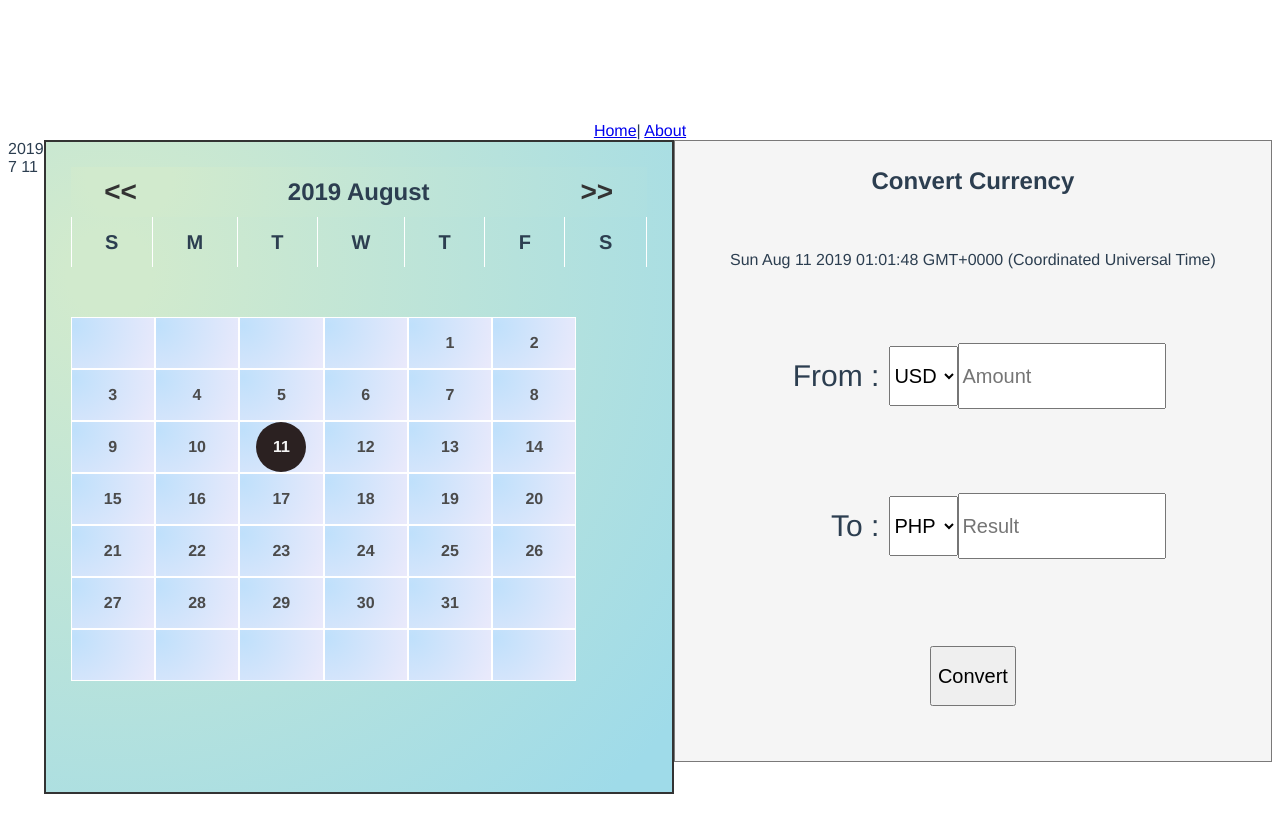
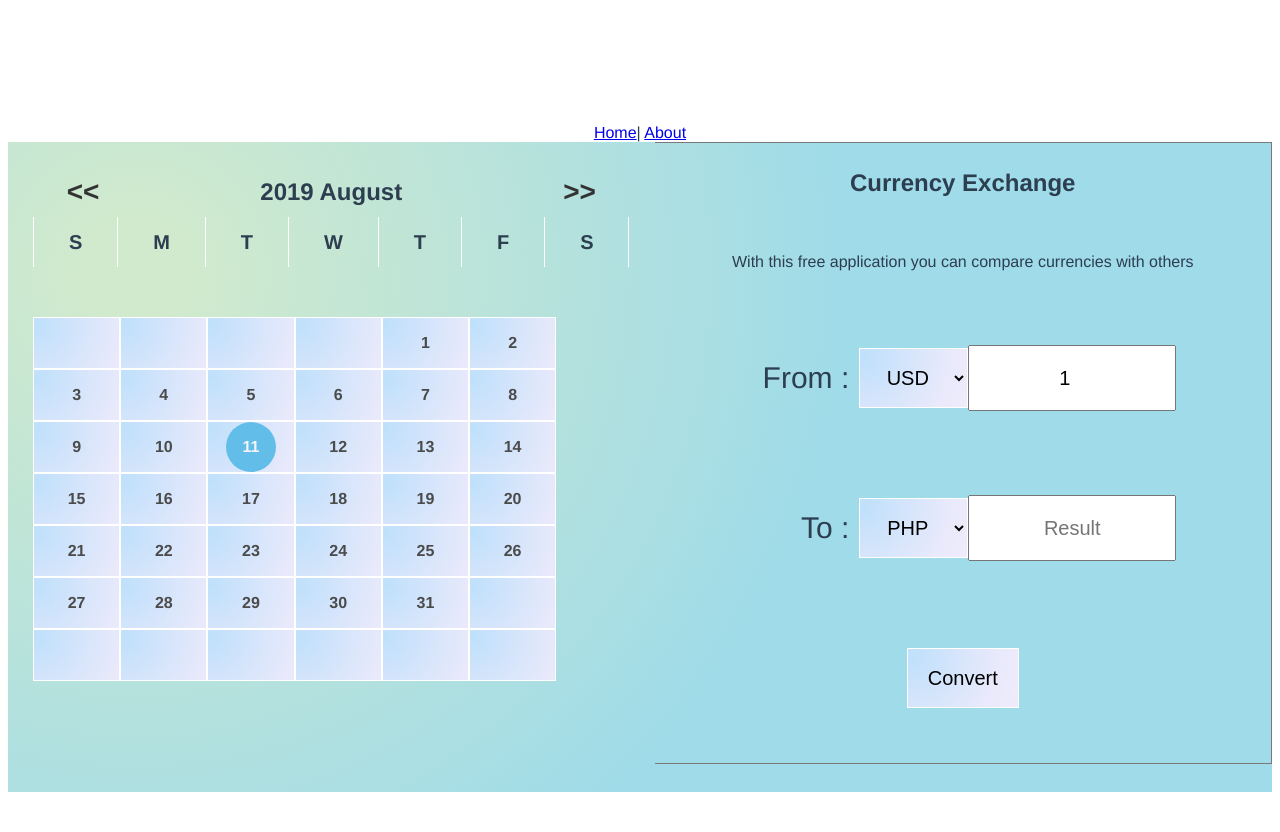
Before and after one commit to eevan7a9/sliding-sidebar, a Vue app: page /#/ in a window 1280 px wide. Shown: the top 832 px of the page. Built offline with nearby package versions, Linux system fonts and the light colour scheme.

Commit message:
completed app fanctionalites and alter some styles

```diff
--- a/src/components/CalendarUi.vue
+++ b/src/components/CalendarUi.vue
@@ -130,14 +130,9 @@ export default {
 <style scoped>
 .calendar-container {
   width: 100%;
-  border: 2px solid #333;
+
   padding: 25px;
   height: 600px;
-  background-image: radial-gradient(
-    circle 801px at 10.1% 20.1%,
-    rgba(209, 234, 205, 1) 5.3%,
-    rgba(159, 219, 233, 1) 90%
-  );
   display: flex;
 }
 .calendar {
@@ -149,11 +144,6 @@ export default {
   display: flex;
   justify-content: space-between;
   align-items: center;
-  background-image: radial-gradient(
-    circle 801px at 10.1% 20.1%,
-    rgba(209, 234, 205, 1) 5.3%,
-    rgba(159, 219, 233, 1) 90%
-  );
 }
 .calendar-head h2 {
   cursor: pointer;
@@ -219,7 +209,7 @@ export default {
   align-items: center;
 }
 .date-today span {
-  background: #2b2121;
+  background: #62bee8;
   color: whitesmoke;
   border-radius: 100%;
   width: 50px;
--- a/src/components/ConverterUi.vue
+++ b/src/components/ConverterUi.vue
@@ -1,8 +1,8 @@
 <template>
   <main>
     <section class="title">
-      <h1>Convert Currency</h1>
-      <p>{{date}}</p>
+      <h1>Currency Exchange</h1>
+      <p>With this free application you can compare currencies with others</p>
     </section>
     <section class="convert-from">
       <label for="from">From :</label>
@@ -10,7 +10,12 @@
         <option selected>USD</option>
         <option v-for="(currency, index) in currencies" :key="index">{{currency}}</option>
       </select>
-      <input type="number" id="from_amount" placeholder="Amount" />
+      <input
+        type="number"
+        v-model="amount"
+        placeholder="Amount"
+        v-bind:class="{error:amountCheck(amount)}"
+      />
     </section>
     <section class="convert-to">
       <label for="to">To :</label>
@@ -21,7 +26,7 @@
       <input type="text" id="to_amount" readonly placeholder="Result" v-model="result" />
     </section>
     <section class="convert-submit">
-      <button @click="getResult">Convert</button>
+      <button @click="getResult" :disabled="amountCheck(amount)">Convert</button>
     </section>
   </main>
 </template>
@@ -37,6 +42,7 @@ export default {
       header: "Converter Here",
       convert_from: "USD",
       convert_to: "PHP",
+      amount: 1,
       result: null,
       currencies: [
         "USD",
@@ -84,9 +90,12 @@ export default {
       )
         .then(response => response.json())
         .then(data => {
-          console.log(Object.values(data.rates)[0]);
-          this.result = Object.values(data.rates)[0];
+          const currency_rate = Object.values(data.rates)[0];
+          this.result = this.amount * currency_rate.toFixed(2);
         });
+    },
+    amountCheck(amount) {
+      return amount != parseInt(amount) || amount < 1;
     }
   }
   // https://api.ratesapi.io/api/2019-07-12?base=USD&symbols=PHP
@@ -97,9 +106,9 @@ export default {
 main {
   width: 100%;
   border: 1px solid rgb(122, 121, 121);
+  border-left: 0px;
   padding: 10px;
   height: 600px;
-  background: whitesmoke;
   display: flex;
   flex-direction: column;
 }
@@ -109,12 +118,30 @@ section {
   justify-content: center;
   align-items: center;
 }
-
+select,
+button {
+  background-image: radial-gradient(
+    circle 328px at 2.9% 15%,
+    rgba(191, 224, 251, 1) 0%,
+    rgba(232, 233, 251, 1) 25.8%,
+    rgba(252, 239, 250, 1) 50.8%,
+    rgba(234, 251, 251, 1) 77.6%,
+    rgba(240, 251, 244, 1) 100.7%
+  );
+  border: white solid 1px;
+  padding: 0 20px;
+  cursor: pointer;
+}
+button:disabled,
+input:read-only {
+  cursor: not-allowed;
+}
 section select,
 section input,
 section button {
   height: 60px;
   font-size: 20px;
+  text-align: center;
 }
 section input {
   width: 200px;
@@ -132,4 +159,10 @@ section label {
 .title p {
   padding: 20px 0;
 }
+.error {
+  border: #fb3d3d solid 2px;
+  box-shadow: 0px 0px 4px 0.5px #f48080;
+}
+.btn-disable {
+}
 </style>
--- a/src/views/Home.vue
+++ b/src/views/Home.vue
@@ -1,6 +1,5 @@
 <template>
-  <main>
-    <div>{{ date.getFullYear()+ " " + date.getMonth() + " " + date.getDate() }}</div>
+  <main class="container-main">
     <CalendarUi :date="date" v-on:set-date="updateDate" />
     <ConverterUi :date="date" />
   </main>
@@ -35,7 +34,12 @@ export default {
 };
 </script>
 <style scoped>
-main {
+.container-main {
+  background-image: radial-gradient(
+    circle 801px at 10.1% 20.1%,
+    rgba(209, 234, 205, 1) 5.3%,
+    rgba(159, 219, 233, 1) 90%
+  );
   display: flex;
   width: 100%;
 }
```
